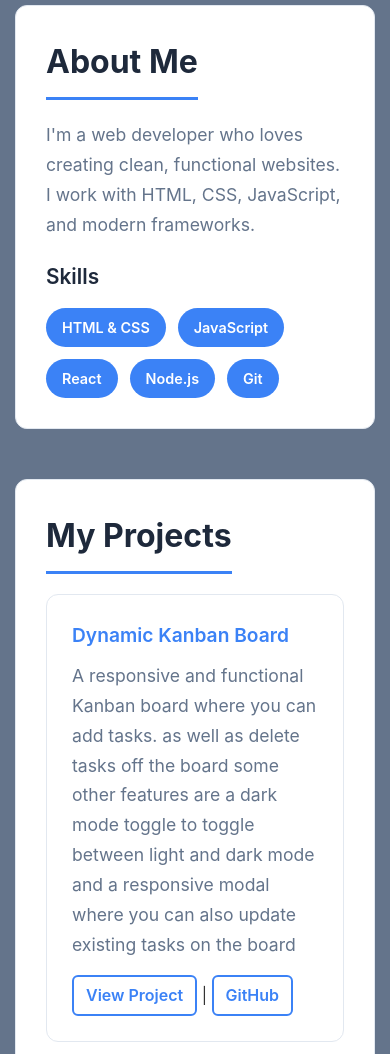
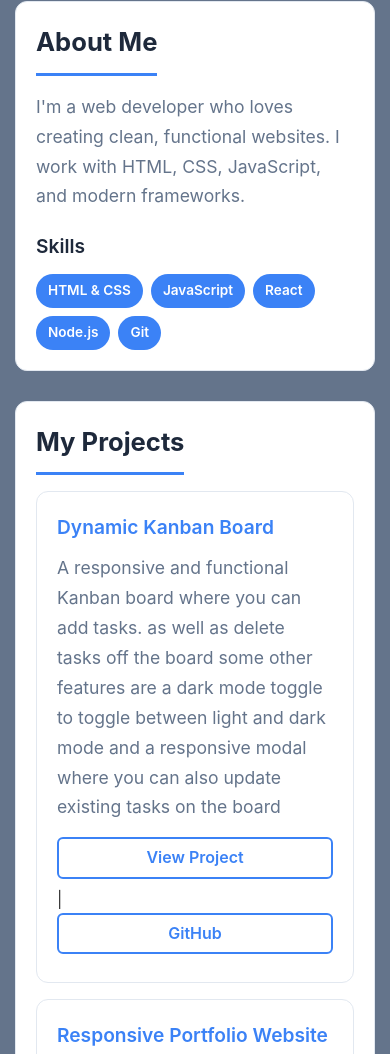
Before and after one commit to N-Nashe/CDV05, a plain HTML site: page index.html in a window 390 px wide. Shown: the part 598-1652 px from the top of the page. Drawn offline with Linux system fonts and the light colour scheme.

Commit message:
added rest of styles for tablets

```diff
--- a/styles.css
+++ b/styles.css
@@ -316,6 +316,52 @@ p {
         max-width: 200px;
     }
 
+        section {
+        padding: 20px;
+        margin-bottom: 30px;
+    }
+
+    h2 {
+        font-size: 1.6rem;
+        margin-bottom: 16px;
+    }
+
+    h3 {
+        font-size: 1.2rem;
+        margin-bottom: 12px;
+    }
+
+    .skills {
+        gap: 8px;
+    }
+
+    .skills li {
+        padding: 6px 12px;
+        font-size: 0.85rem;
+    }
+
+    .project {
+        padding: 20px;
+        margin-bottom: 16px;
+    }
+
+    .project a {
+        width: 100%;
+        text-align: center;
+        margin-bottom: 8px;
+    }
+
+    #contact {
+        padding: 20px;
+    }
+
+    #contact a {
+        width: 100%;
+        text-align: center;
+        margin-bottom: 8px;
+    }
+
+
 
 
 }
```
